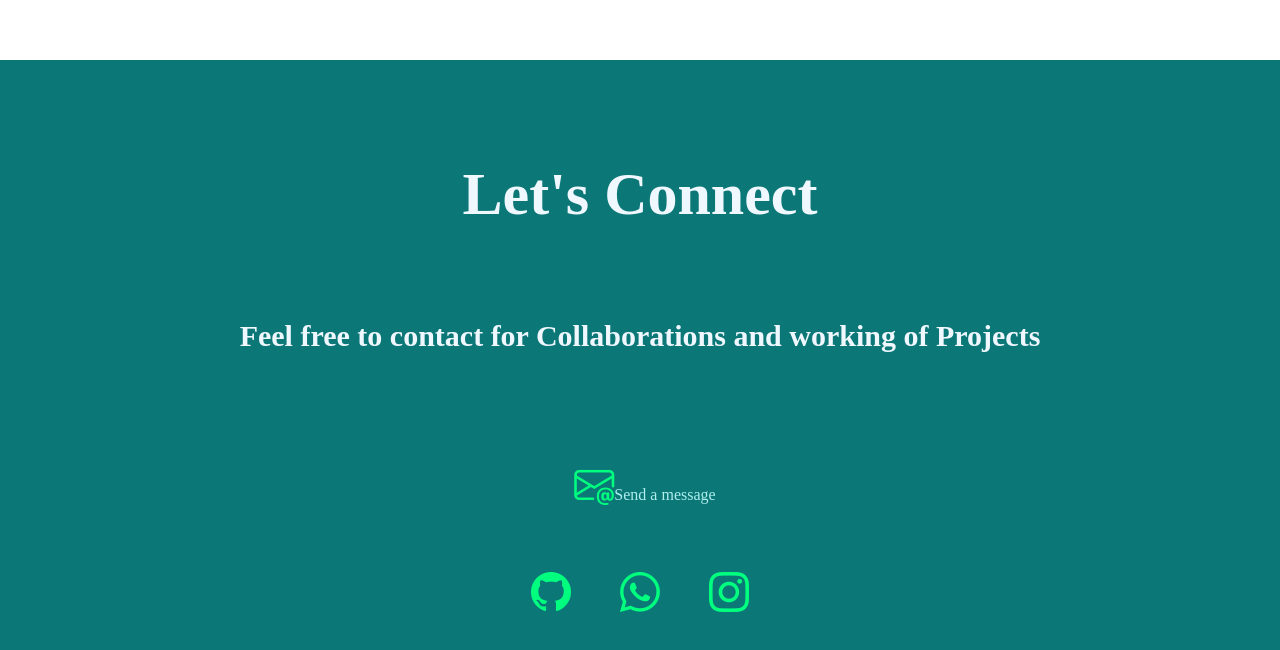
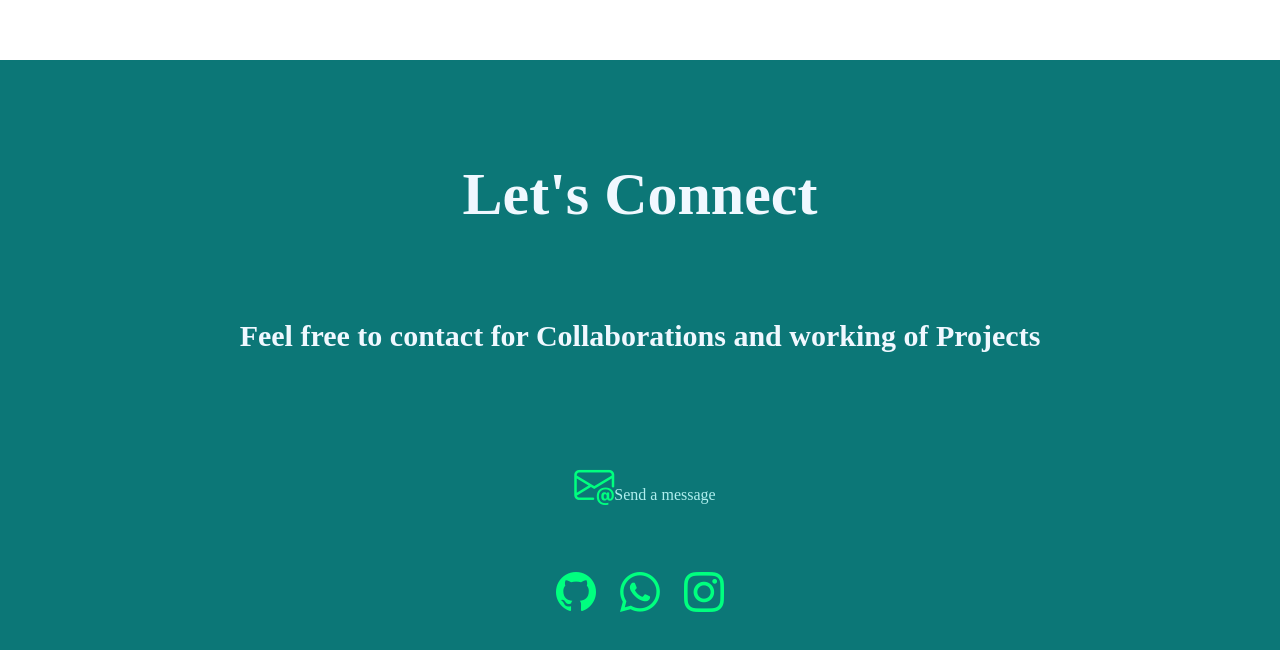
Before and after one commit to Abosi-Chidubem/PORTFOLIO, a plain HTML site: page index.html in a window 1280 px wide. Shown: the part 2438-3088 px from the top of the page. Drawn offline with nearby package versions, Linux system fonts and the light colour scheme.

Commit message:
Modified file

```diff
--- a/PORTFOLIO.css
+++ b/PORTFOLIO.css
@@ -263,11 +263,11 @@ section div a i{
 }
 
 .dryyy{
-    padding-right: 45px;
+    padding-right: 20px;
 }
 
 .dryy{
-     padding-right: 45px;
+     padding-right: 20px;
 }
 
 .forty{
```
